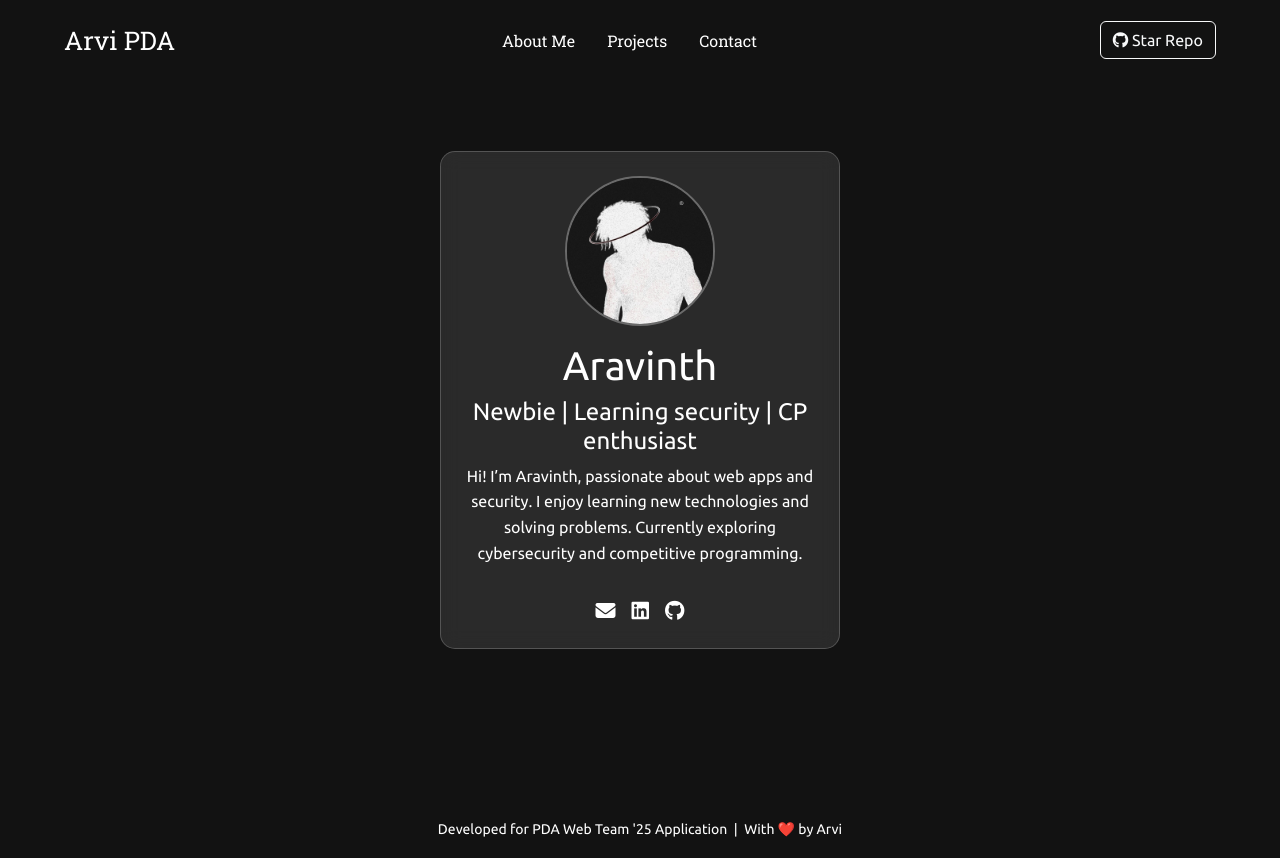
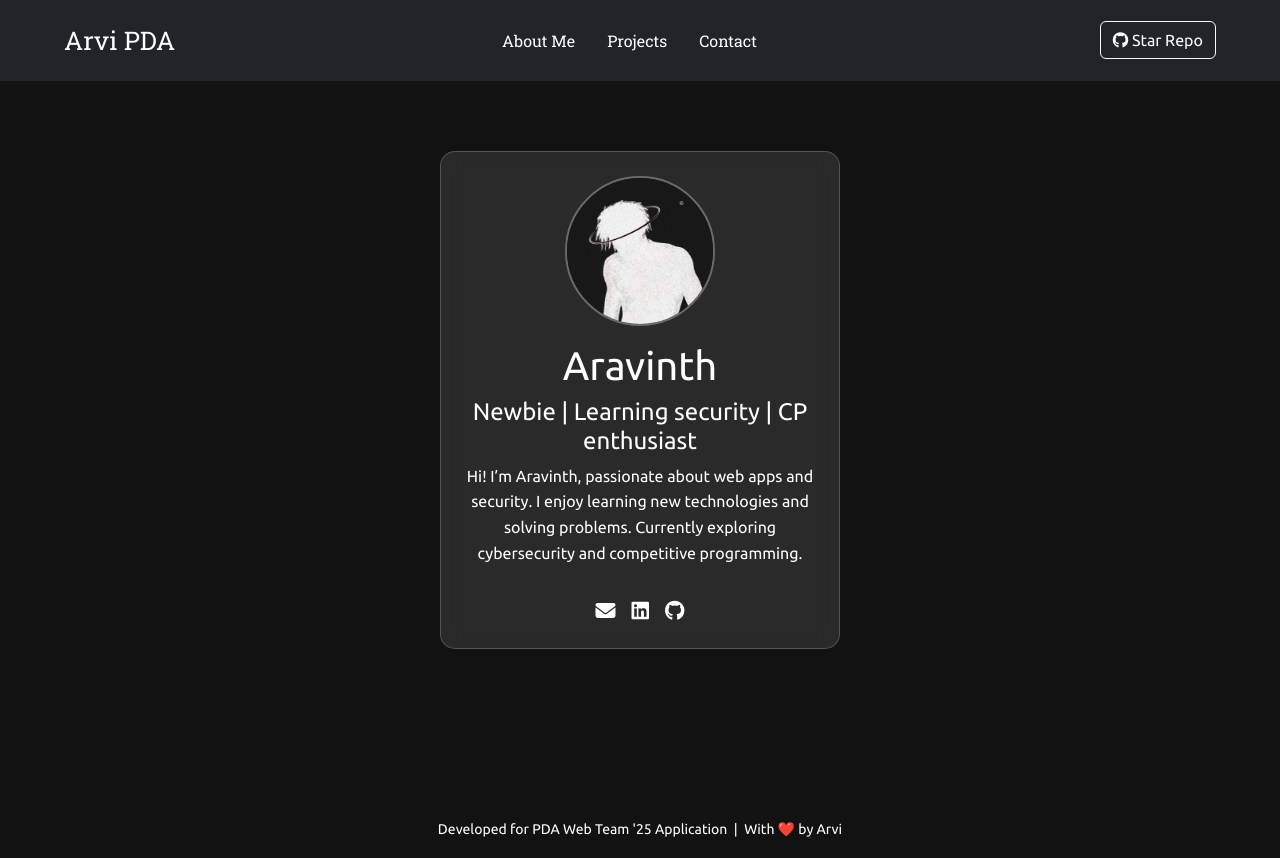
Before and after one commit to bored-arvi/pda-web-application, a plain HTML site: page about.html in a window 1280 px wide. Drawn offline with nearby package versions, Linux system fonts and the light colour scheme.

Commit message:
fix: update navbar background color to dark across all pages

```diff
--- a/about.html
+++ b/about.html
@@ -108,7 +108,7 @@
 <body>
 
   <!-- Navbar -->
-  <nav class="navbar navbar-expand-lg fixed-top navbar-dark">
+  <nav class="navbar navbar-expand-lg fixed-top navbar-dark bg-dark">
     <div class="container-fluid px-4">
       <a class="navbar-brand" href="index.html">Arvi PDA</a>
       <button class="navbar-toggler ms-auto border-0 shadow-none" type="button" data-bs-toggle="collapse" data-bs-target="#navbarNav">
```
Also changed, not shown: contact.html (+1 -1 lines), index.html (+1 -1 lines), projects.html (+1 -1 lines).
